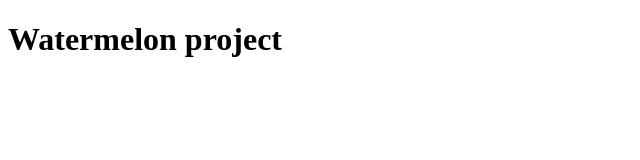
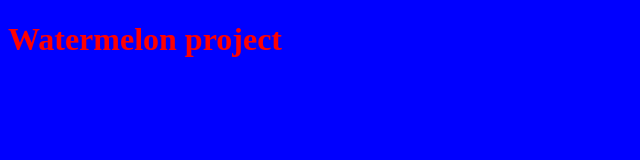
Before and after one commit to AbuShl123/WaterMelonProject-, a plain HTML site: page Index.html in a window 1280 px wide. Shown: the whole page, without its empty margins (0-640 px from the left). Drawn offline with Linux system fonts and the light colour scheme.

Commit message:
bck blue and text red

```diff
--- a/Index.html
+++ b/Index.html
@@ -3,8 +3,10 @@
   <head>
     <meta charset="utf-8">
     <title></title>
+    <link rel="stylesheet" href="style.css">
   </head>
   <body>
     <h1>Watermelon project</h1>
+
   </body>
 </html>
--- /dev/null
+++ b/style.css
@@ -0,0 +1,7 @@
+body {
+  background-color: blue;
+}
+
+h1 {
+  color: red;
+}
```
